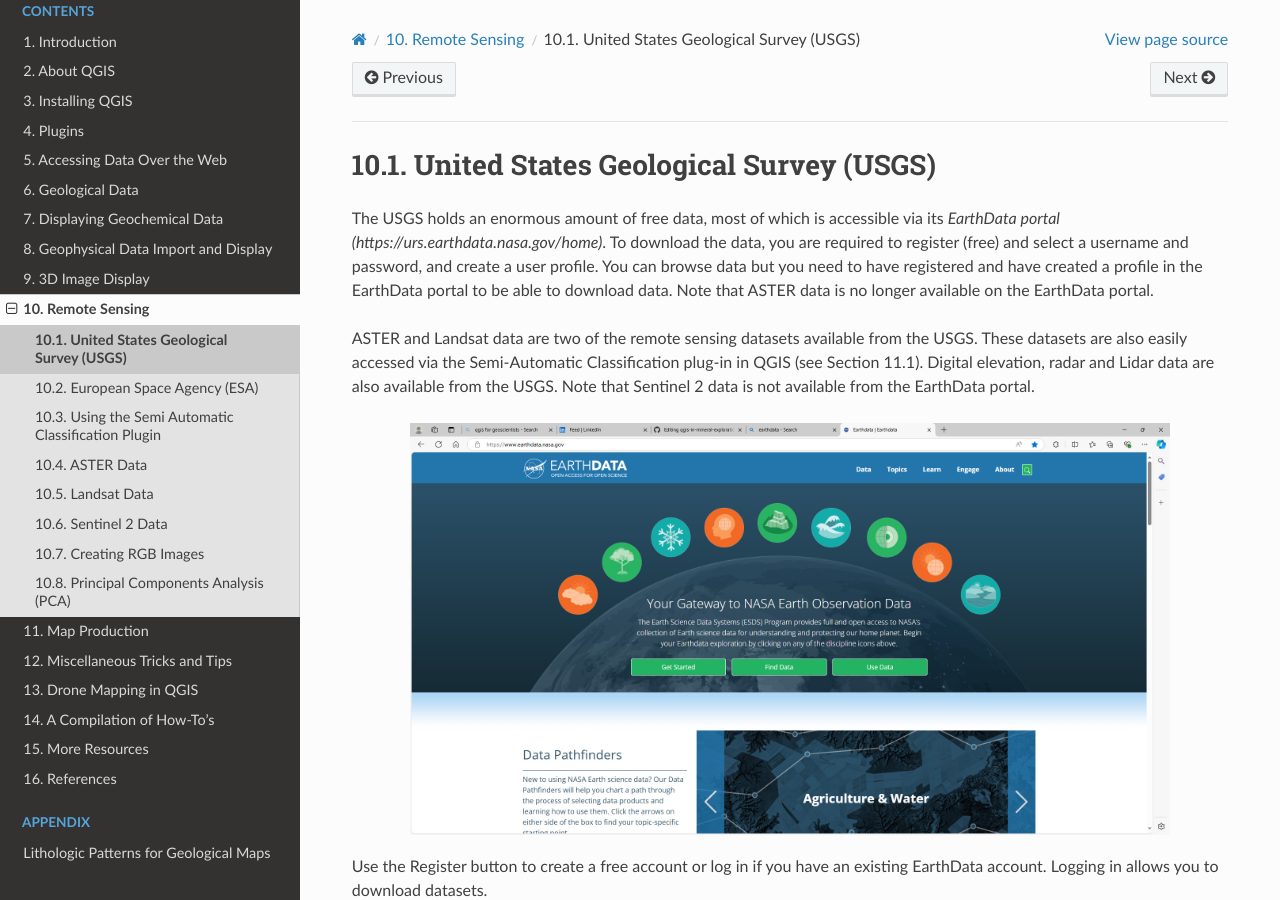
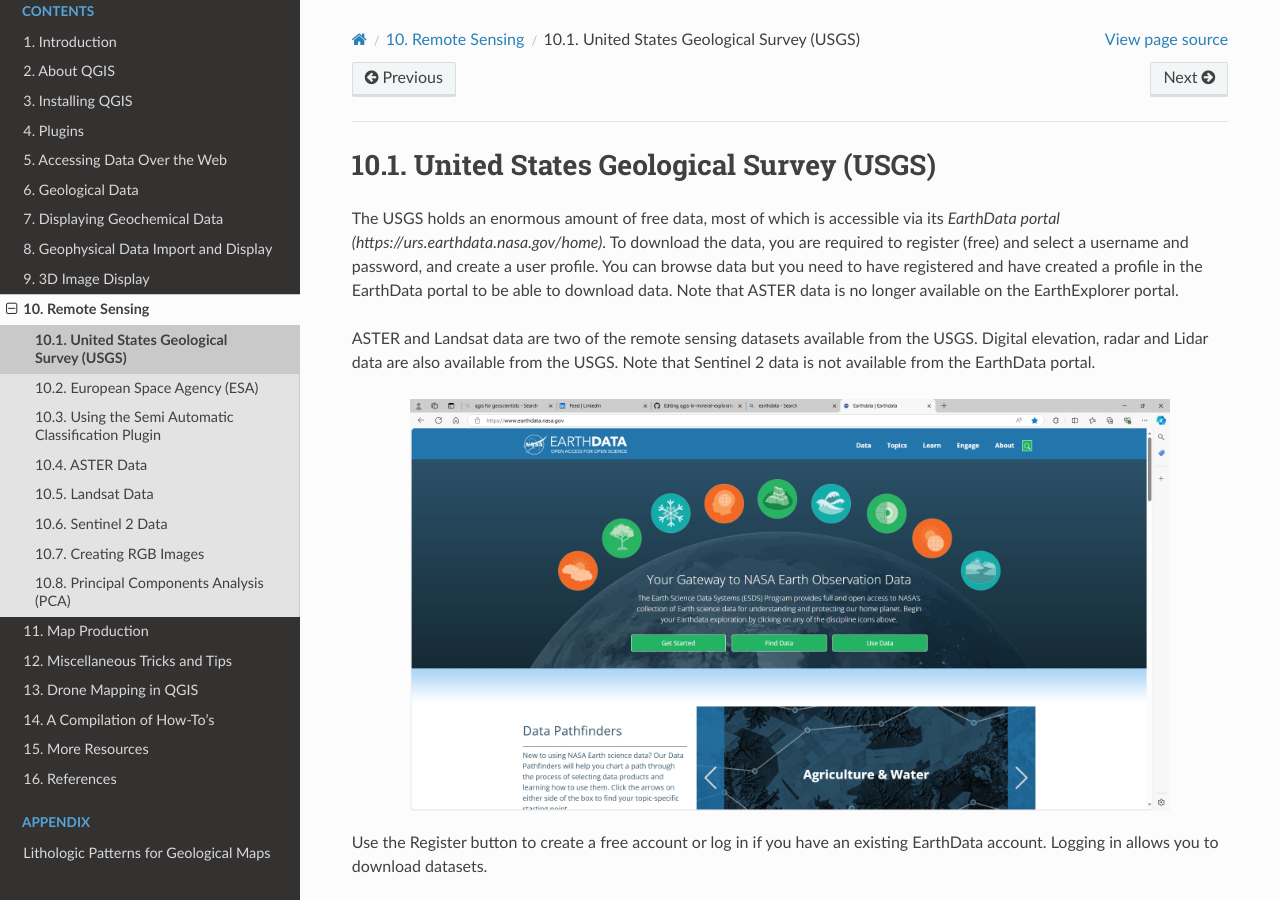
Before and after one commit to mammothgeospatial/qgis-in-mineral-exploration, a Sphinx documentation site: the page built from docs/source/remote_sensing/usgs.rst, in a window 1280 px wide and 900 px high. Built offline with Sphinx 7.4.7 and the Read the Docs theme 2.0.0, drawn with Linux system fonts in a browser that asks for light colours.

Commit message:
quick fix

```diff
--- a/docs/source/remote_sensing/usgs.rst
+++ b/docs/source/remote_sensing/usgs.rst
@@ -2,9 +2,9 @@
 United States Geological Survey (USGS)
 ======================================
 
-The USGS holds an enormous amount of free data, most of which is accessible via its `EarthData portal (https://urs.earthdata.nasa.gov/home)`. To download the data, you are required to register (free) and select a username and password, and create a user profile. You can browse data but you need to have registered and have created a profile in the EarthData portal to be able to download data. Note that ASTER data is no longer available on the EarthData portal.
+The USGS holds an enormous amount of free data, most of which is accessible via its `EarthData portal (https://urs.earthdata.nasa.gov/home)`. To download the data, you are required to register (free) and select a username and password, and create a user profile. You can browse data but you need to have registered and have created a profile in the EarthData portal to be able to download data. Note that ASTER data is no longer available on the EarthExplorer portal.
 
-ASTER and Landsat data are two of the remote sensing datasets available from the USGS. These datasets are also easily accessed via the Semi-Automatic Classification plug-in in QGIS (see Section 11.1). Digital elevation, radar and Lidar data are also available from the USGS. Note that Sentinel 2 data is not available from the EarthData portal.
+ASTER and Landsat data are two of the remote sensing datasets available from the USGS. Digital elevation, radar and Lidar data are also available from the USGS. Note that Sentinel 2 data is not available from the EarthData portal.
 
 .. image:: img/EarthData01.jpg
   :align: center
```
